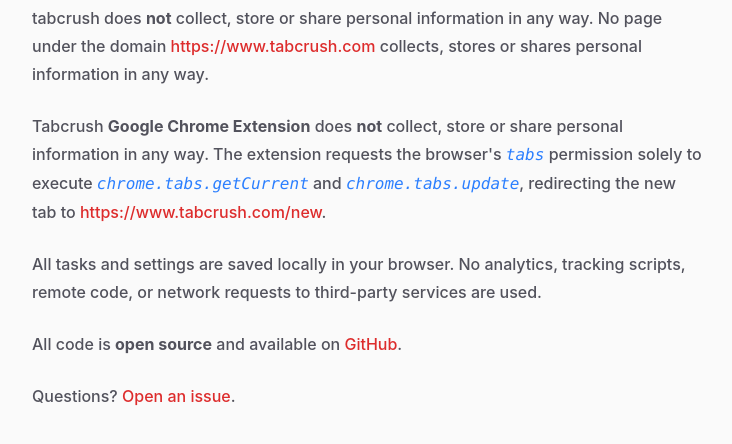
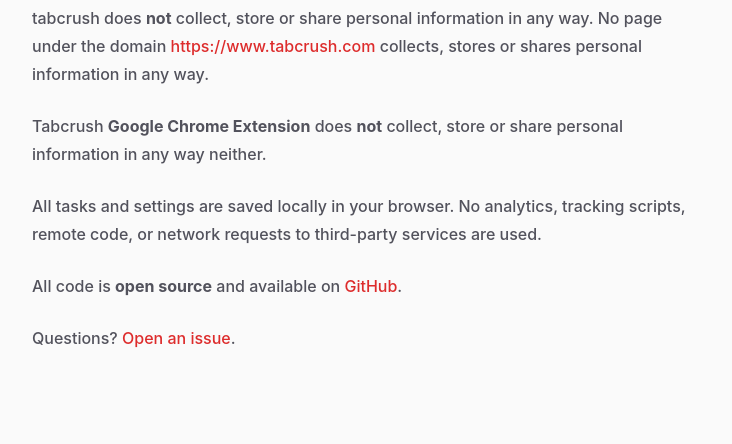
Before and after one commit to danicaleroo/tabcrush, a website built with Vite: page privacy.html in a window 1280 px wide. Shown: the part 140-584 px from the top of the page, without its empty margins (108-840 px from the left). Built offline with nearby package versions, Linux system fonts and the light colour scheme.

Commit message:
fix: clarify privacy policy wording regarding personal information collection in privacy.html

```diff
--- a/privacy.html
+++ b/privacy.html
@@ -21,14 +21,8 @@
             shares personal information in any way.
         </p>
         <p class="text-zinc-600 leading-7 max-w-prose">
-            Tabcrush <strong>Google Chrome Extension</strong> does <strong>not</strong> collect, store or share
-            personal
-            information in any way. The extension requests the browser's <code class="italic text-blue-500">tabs</code>
-            permission
-            solely to execute <code class="italic text-blue-500">chrome.tabs.getCurrent</code> and
-            <code class="italic text-blue-500">chrome.tabs.update</code>, redirecting the new tab to
-            <a href="https://www.tabcrush.com/new"
-                class="text-accent-dark hover:underline">https://www.tabcrush.com/new</a>.
+            Tabcrush <strong>Google Chrome Extension</strong> does <strong>not</strong> collect, store or share personal
+            information in any way neither.
         </p>
         <p class="text-zinc-600 leading-7 max-w-prose">
             All tasks and settings are saved locally in your browser. No analytics,
```
